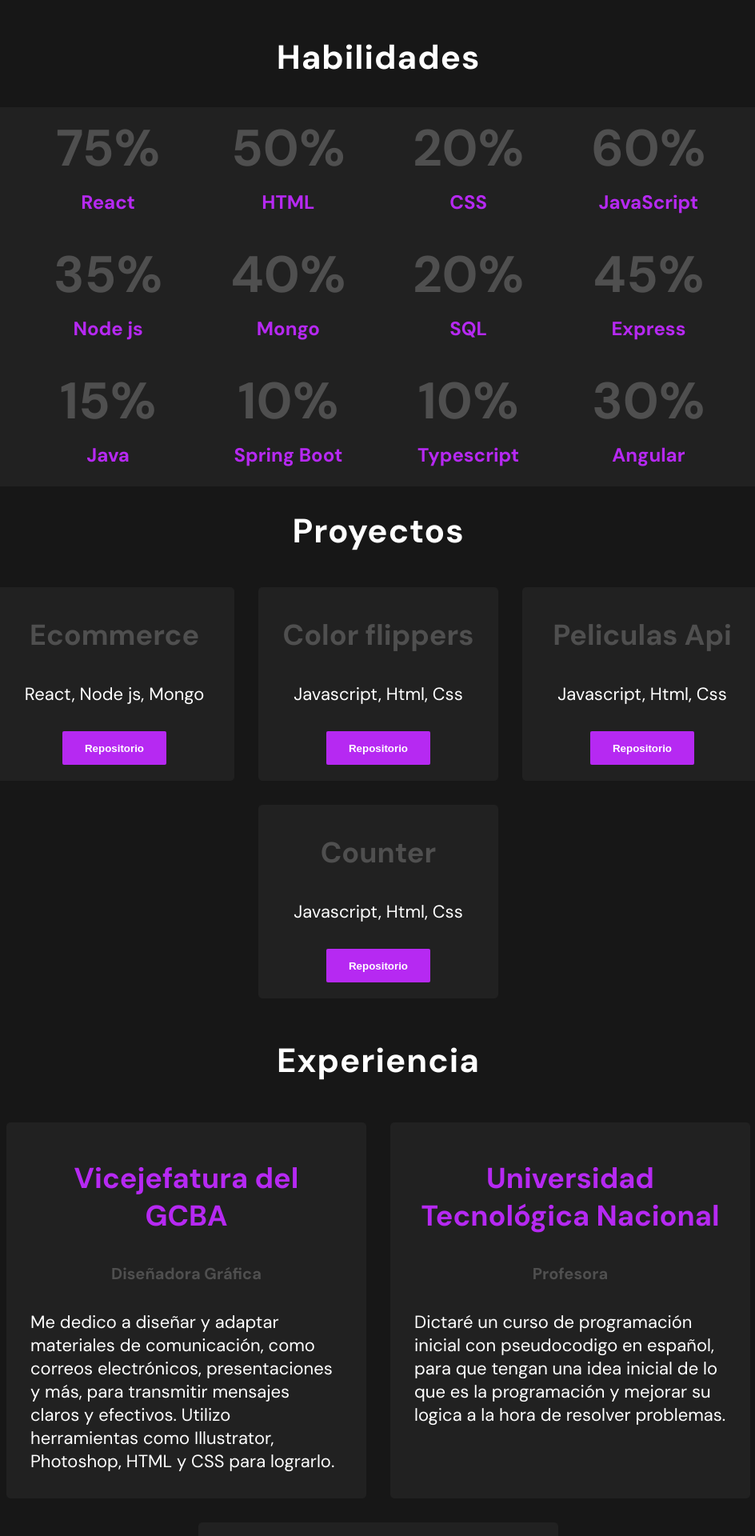
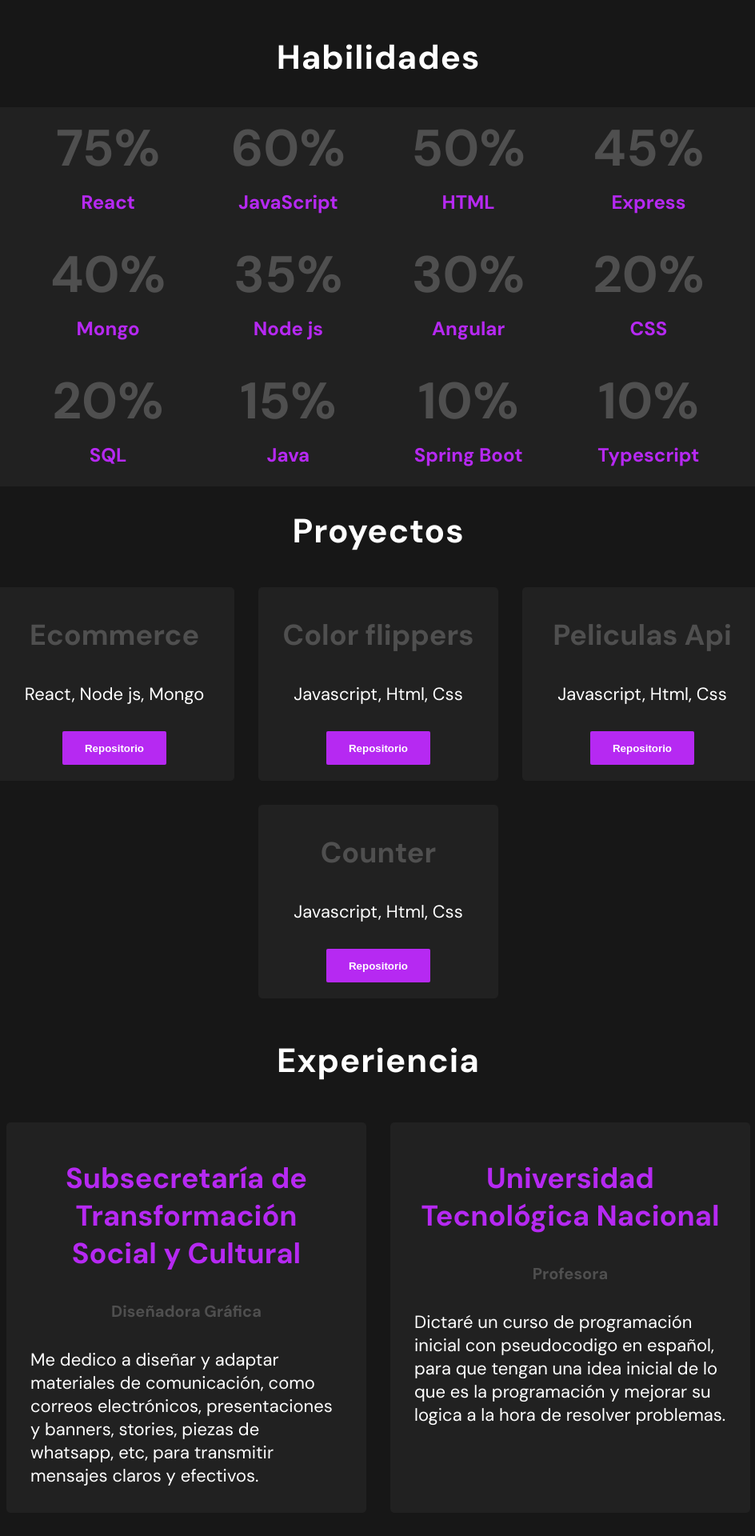
Before and after one commit to CandeFer/CandeDev, a React (Vite) app: page / in a window 1280 px wide. Shown: the part 2560-4480 px from the top of the page at 80% size, without its empty margins (167-1111 px from the left). Built offline with nearby package versions, Linux system fonts and the light colour scheme.

Commit message:
Mejora de porcentajes e información

```diff
--- a/src/Info/Info.json
+++ b/src/Info/Info.json
@@ -9,17 +9,17 @@
     ],
     "Habilidades": [
         {
+          "porcentaje": "80%",
+          "nombre": "Photoshop",
+          "id": 2
+        },
+        {
           "porcentaje": "75%",
           "nombre": "Figma",
           "id": 1
         },
         {
-        "porcentaje": "80%",
-        "nombre": "Photoshop",
-        "id": 2
-      },
-      {
-        "porcentaje": "50%",
+          "porcentaje": "60%",
           "nombre": "Illustrator",
           "id": 3
         },
@@ -81,9 +81,9 @@
       }
     ],"Experiencia":[
       {
-        "titulo":"Vicejefatura del GCBA",
+        "titulo":"Subsecretaría de Transformación Social y Cultural",
         "subtitulo":"Diseñadora Gráfica",
-        "descripcion":"Me dedico a diseñar y adaptar materiales de comunicación, como correos electrónicos, presentaciones y más, para transmitir mensajes claros y efectivos. Utilizo herramientas como Illustrator, Photoshop, HTML y CSS para lograrlo.",
+        "descripcion":"Me dedico a diseñar y adaptar materiales de comunicación, como correos electrónicos, presentaciones y banners, stories, piezas de whatsapp, etc,  para transmitir mensajes claros y efectivos.",
         "id":1
       },
       {
@@ -130,10 +130,16 @@
       }
     ],
     "Habilidades": [
+
         {
           "porcentaje": "75%",
           "nombre": "React",
           "id": 1
+        },
+        {
+          "porcentaje": "60%",
+          "nombre": "JavaScript",
+          "id": 4
         },
         {
           "porcentaje": "50%",
@@ -141,14 +147,14 @@
           "id": 2
         },
         {
-        "porcentaje": "20%",
-        "nombre": "CSS",
-        "id": 3
+          "porcentaje": "45%",
+          "nombre": "Express",
+          "id": 8
         },
         {
-        "porcentaje": "60%",
-        "nombre": "JavaScript",
-        "id": 4
+          "porcentaje": "40%",
+          "nombre": "Mongo",
+          "id": 6
         },
         {
           "porcentaje": "35%",
@@ -156,19 +162,19 @@
           "id": 5
         },
         {
-        "porcentaje": "40%",
-        "nombre": "Mongo",
-        "id": 6
+          "porcentaje": "30%",
+          "nombre": "Angular",
+          "id": 13
+        },
+        {
+          "porcentaje": "20%",
+          "nombre": "CSS",
+          "id": 3
         },
         {
           "porcentaje": "20%",
           "nombre": "SQL",
           "id": 7
-      },
-      {
-        "porcentaje": "45%",
-        "nombre": "Express",
-        "id": 8
         },
         {
           "porcentaje": "15%",
@@ -184,17 +190,12 @@
           "porcentaje": "10%",
           "nombre": "Typescript",
           "id": 12
-      },
-      {
-        "porcentaje": "30%",
-        "nombre": "Angular",
-        "id": 13
         }
     ],"Experiencia":[
       {
-        "titulo":"Vicejefatura del GCBA",
+        "titulo":"Subsecretaría de Transformación Social y Cultural",
         "subtitulo":"Diseñadora Gráfica",
-        "descripcion":"Me dedico a diseñar y adaptar materiales de comunicación, como correos electrónicos, presentaciones y más, para transmitir mensajes claros y efectivos. Utilizo herramientas como Illustrator, Photoshop, HTML y CSS para lograrlo.",
+        "descripcion":"Me dedico a diseñar y adaptar materiales de comunicación, como correos electrónicos, presentaciones y banners, stories, piezas de whatsapp, etc,  para transmitir mensajes claros y efectivos.",
         "id":1
       },
       {
@@ -247,17 +248,17 @@
     ],
     "Habilidades": [
       {
-        "porcentaje": "75%",
-        "nombre": "Figma",
+        "porcentaje": "80%",
+        "nombre": "Photoshop",
         "id": 1
       },
       {
-        "porcentaje": "80%",
-        "nombre": "Photoshop",
+        "porcentaje": "75%",
+        "nombre": "Figma",
         "id": 2
       },
       {
-        "porcentaje": "50%",
+        "porcentaje": "60%",
         "nombre": "Illustrator",
         "id": 3
       }
@@ -278,9 +279,9 @@
     ],
     "Experiencia":[
       {
-        "titulo":"Vicejefatura del GCBA",
-        "subtitulo":"Diseñadora Gráfica ",
-        "descripcion":"Me dedico a diseñar y adaptar materiales de comunicación, como correos electrónicos, presentaciones y más, para transmitir mensajes claros y efectivos. Utilizo herramientas como Illustrator, Photoshop, HTML y CSS para lograrlo.",
+        "titulo":"Subsecretaría de Transformación Social y Cultural",
+        "subtitulo":"Diseñadora Gráfica",
+        "descripcion":"Me dedico a diseñar y adaptar materiales de comunicación, como correos electrónicos, presentaciones y banners, stories, piezas de whatsapp, etc, para transmitir mensajes claros y efectivos.",
         "id":1
       },
       {
```
Also changed, not shown: src/Componentes/Experiencia/Experiencia.css (line endings or trailing spaces). Lines whose indentation alone changed are shown as unchanged.
